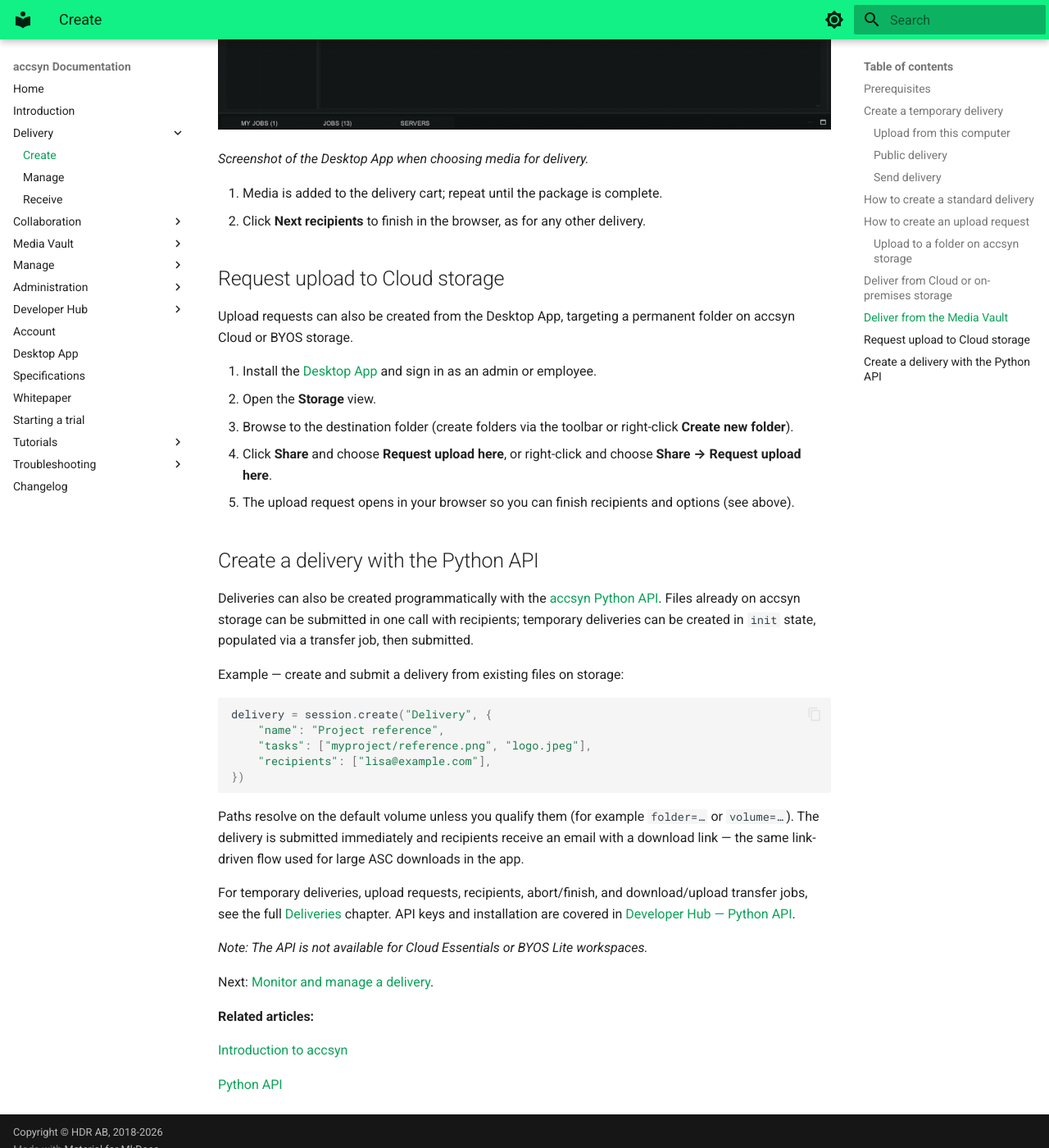
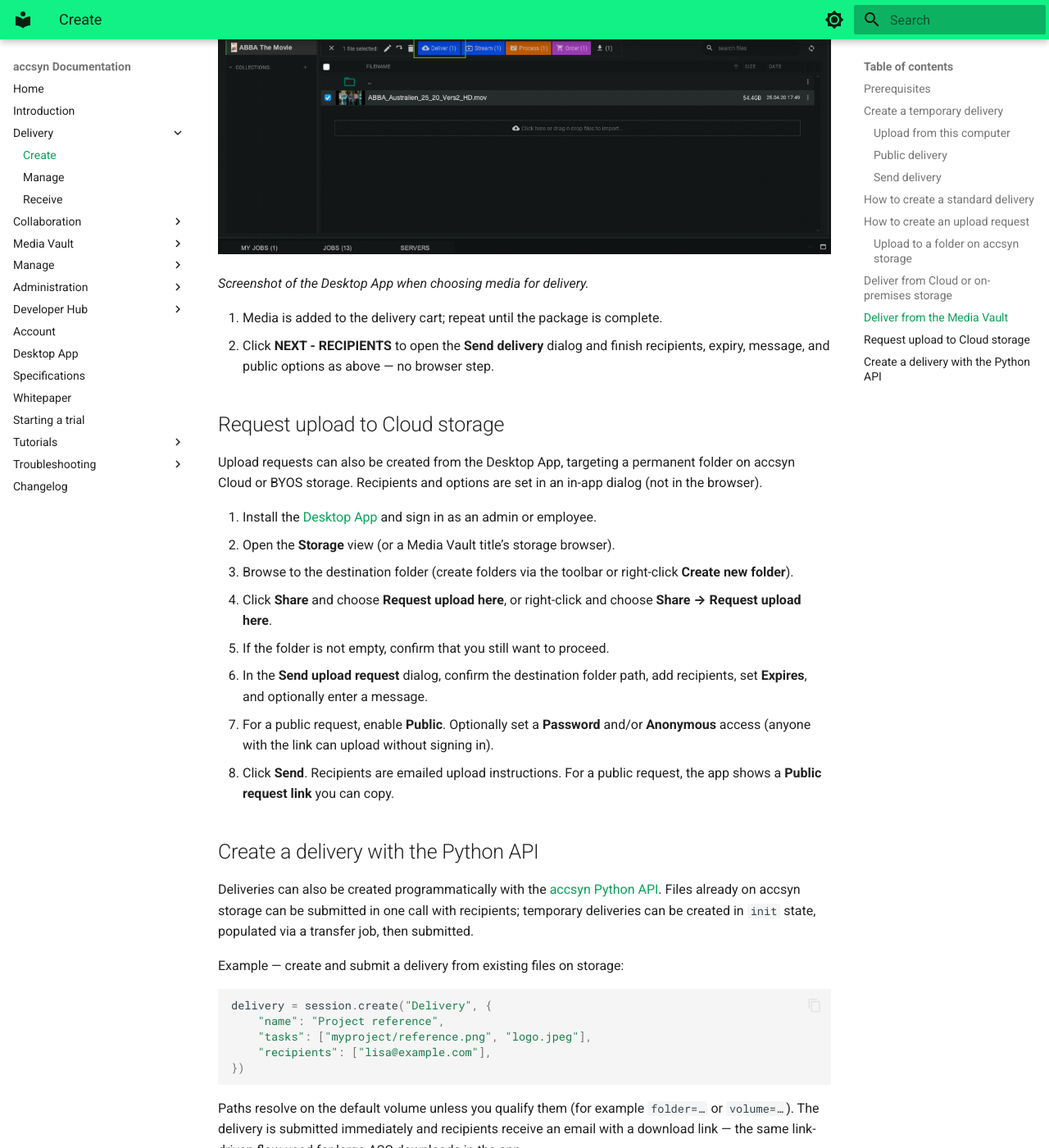
Before and after one commit to accsyn/doc, an MkDocs documentation site: the page built from docs/delivery/create.md, in a window 1280 px wide and 1400 px high, scrolled down 7708 px. Shown: the whole window at 82% size. Built offline with MkDocs 1.6.1 and Material for MkDocs 9.7.7, drawn with Linux system fonts in a browser that asks for light colours; some of the changed text lies outside the part shown.

```diff
--- a/docs/delivery/create.md
+++ b/docs/delivery/create.md
@@ -100,7 +100,7 @@ When ready, click **SEND REQUEST** to email recipients with upload instructions.
 
 ## Deliver from Cloud or on-premises storage
 
-You can also create deliveries from permanent accsyn Cloud storage, or from BYOS volumes and shared folders.
+You can also create deliveries from permanent accsyn Cloud storage, or from BYOS volumes and shared folders — entirely in the Desktop App, without opening the browser.
 
 1. Download and install the [accsyn Desktop App](/desktop-app/) and sign in to your workspace as an admin or employee.
 2. Open the **Storage** view.
@@ -112,11 +112,14 @@ You can also create deliveries from permanent accsyn Cloud storage, or from BYOS
 *Screenshot of the Desktop App when choosing a file for delivery.*
 
 5. Selected items appear in the cart on the right; add more as needed.
-6. Click **NEXT RECIPIENTS** to finish the delivery in the browser (same recipient and options steps as above).
+6. Click **NEXT - RECIPIENTS** to open the **Send delivery** dialog in the app (no browser handoff).
+7. Review the file list, add recipients, set **Expires**, and optionally enter a message.
+8. For a public delivery, enable **Public**. Optionally set a **Password** and/or **Anonymous** access (anyone with the link can download without signing in).
+9. Click **Send**. Recipients are emailed a download link. For a public delivery, the app shows a **Public download link** you can copy.
 
 ## Deliver from the Media Vault
 
-Media in the Media Vault can be delivered the same way:
+Media in the Media Vault can be delivered the same way — cart and **Send delivery** dialog stay in the Desktop App:
 
 1. Install the [Desktop App](/desktop-app/) and sign in as an admin or employee.
 2. Create the title and log the media to deliver.
@@ -127,17 +130,20 @@ Media in the Media Vault can be delivered the same way:
 *Screenshot of the Desktop App when choosing media for delivery.*
 
 4. Media is added to the delivery cart; repeat until the package is complete.
-5. Click **Next recipients** to finish in the browser, as for any other delivery.
+5. Click **NEXT - RECIPIENTS** to open the **Send delivery** dialog and finish recipients, expiry, message, and public options as above — no browser step.
 
 ## Request upload to Cloud storage
 
-Upload requests can also be created from the Desktop App, targeting a permanent folder on accsyn Cloud or BYOS storage.
+Upload requests can also be created from the Desktop App, targeting a permanent folder on accsyn Cloud or BYOS storage. Recipients and options are set in an in-app dialog (not in the browser).
 
 1. Install the [Desktop App](/desktop-app/) and sign in as an admin or employee.
-2. Open the **Storage** view.
+2. Open the **Storage** view (or a Media Vault title’s storage browser).
 3. Browse to the destination folder (create folders via the toolbar or right-click **Create new folder**).
 4. Click **Share** and choose **Request upload here**, or right-click and choose **Share → Request upload here**.
-5. The upload request opens in your browser so you can finish recipients and options (see above).
+5. If the folder is not empty, confirm that you still want to proceed.
+6. In the **Send upload request** dialog, confirm the destination folder path, add recipients, set **Expires**, and optionally enter a message.
+7. For a public request, enable **Public**. Optionally set a **Password** and/or **Anonymous** access (anyone with the link can upload without signing in).
+8. Click **Send**. Recipients are emailed upload instructions. For a public request, the app shows a **Public request link** you can copy.
 
 ## Create a delivery with the Python API
 
```
Also changed, not shown: docs/admin/queue.md (+14 -0 lines).
